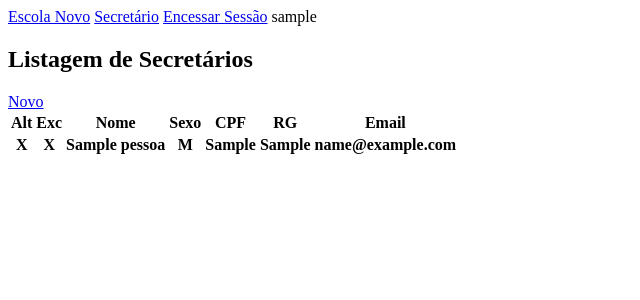
After one commit to Bruno-Oliveira-e-Oliveira/GEscolar, a Django app: page /gestaoEscolar/secretarios/ in a window 1280 px wide. The commit adds this page. Shown: the top 300 px of the page, without its empty margins (0-640 px from the left). Run offline with Django 3.2, Linux system fonts and the light colour scheme; a user stored in the database is signed in; tables that the repository leaves empty hold one stand-in row (values such as "Sample post"); lists and menus that the app fills with data are empty.

Commit message:
Criaçao da listagem de secretario e inicio da criaçao do cadastro de secretarios

```diff
--- a/gestaoEscolar/forms.py
+++ b/gestaoEscolar/forms.py
@@ -83,6 +83,12 @@ class EscolaForm(ModelForm):
         return nota_dados
 
 
+class SecretarioForm(ModelForm):
+    class Meta:
+        model = Secretaria
+        fields = '__all__'
+
+
 
 
     # Telefone
--- a/gestaoEscolar/models.py
+++ b/gestaoEscolar/models.py
@@ -108,6 +108,20 @@ class PessoaAbstract(models.Model):
     Usuario = models.OneToOneField(User, on_delete=models.PROTECT, blank=True, null=True)
 
     #Adicionar o campo Tipo Pessoa
+    GESTOR = 'G'
+    DIRETOR = 'D'
+    SECRETARIO = 'S'
+    PROFESSOR = 'P'
+    ALUNO = 'A'
+
+    TIPO_CONTA = (
+        (GESTOR, 'Gestor'),
+        (DIRETOR, 'Diretor'),
+        (SECRETARIO, 'Secretário'),
+        (PROFESSOR, 'Professor'),
+        (ALUNO, 'Aluno')
+    )
+    Tipo_Pessoa = models.CharField('Tipo de Pessoa', max_length=20, choices=TIPO_CONTA)
 
     Endereco = models.OneToOneField(
         'Endereco',
@@ -139,19 +153,22 @@ class PessoaAbstract(models.Model):
         return self.Nome
 
     def obter_pessoa(nome_usuario, tipo):
-        usuario = User.objects.get(username=nome_usuario)
-        if tipo == 'Gestor':
-            pessoa = Gestor.objects.filter(Usuario=usuario.id)
-        elif tipo == 'Secretaria':
-            pessoa = Secretaria.objects.filter(Usuario=usuario.id)
-        elif tipo == 'Professor':
-            pessoa = Professor.objects.filter(Usuario=usuario.id)
-        elif tipo == 'Aluno':
-            pessoa = Aluno.objects.filter(Usuario=usuario.id)
+        if nome_usuario:
+            usuario = User.objects.get(username=nome_usuario)
+            if tipo == 'Gestor':
+                pessoa = Gestor.objects.filter(Usuario=usuario.id)
+            elif tipo == 'Secretaria':
+                pessoa = Secretaria.objects.filter(Usuario=usuario.id)
+            elif tipo == 'Professor':
+                pessoa = Professor.objects.filter(Usuario=usuario.id)
+            elif tipo == 'Aluno':
+                pessoa = Aluno.objects.filter(Usuario=usuario.id)
+            else:
+                pessoa = Pessoa.objects.filter(Usuario=usuario.id)
+
+            return pessoa[0]
         else:
-            pessoa = Pessoa.objects.filter(Usuario=usuario.id)
-
-        return pessoa[0]
+            return None
 
 
 
@@ -160,15 +177,6 @@ class Pessoa(PessoaAbstract):
 
 
 class Gestor(Pessoa):
-    #Remover esse campo
-    GESTOR = 'G'
-    DIRETOR = 'D'
-    TIPO_CONTA = (
-        (GESTOR, 'Gestor'),
-        (DIRETOR, 'Diretor')
-    )
-    Tipo_Gestor = models.CharField('Tipo de Gestor', max_length=20, choices=TIPO_CONTA, default=GESTOR)
-
     def tornar_diretor(self, escola, diretor_anterior):
         # if diretor_anterior:
         #     achou = Gestor.objects.filter(id=diretor_anterior.id, Escola=escola.id).exists()
@@ -192,11 +200,7 @@ class Gestor(Pessoa):
         self.Escola = None
 
 
-
-
-
-
-
+#Mudar para secretario
 class Secretaria(Pessoa):
     pass
 
--- /dev/null
+++ b/gestaoEscolar/templates/gestaoEscolar/secretario/secretario_listagem.html
@@ -0,0 +1,58 @@
+{% extends 'projeto/base/base.html' %}
+
+{% block title %}Listagem de Secretários | GEscolar{% endblock  %}
+
+
+{% block main %}
+
+    <h2>Listagem de Secretários</h2>
+
+    <table>
+        <thead>
+            <tr>
+                <th>Alt</th>
+                <th>Exc</Th>
+                <th>Nome</th>
+                <th>Sexo</th>
+                <th>CPF</th>
+                <th>RG</th>
+                <th>Email</th>
+            </tr>
+            <a href="#">Novo</a>
+        </thead>
+        <tbody>
+            {% for secretario in secretarios %}
+                {% if secretarios is not None %}
+                    <tr>
+                        <th>X</th>
+                        <th>X</Th>
+                        <th>{{ secretario.Nome }}</th>
+                        <th>{{ secretario.Sexo }}</th>
+                        <th>
+                            {% if secretario.Cpf is not None %}
+                                {{ secretario.Cpf }}
+                            {% endif %}
+                        </th>
+                        <th>
+                            {% if secretario.Rg is not None %}
+                                {{ secretario.Rg }}
+                            {% endif %}
+                        </th>
+                        <th>{{ secretario.Usuario.email }}</th>
+                    </tr>
+                {% else %}
+                    <tr>
+                        <th>X</th>
+                        <th>X</th>
+                        <th></th>
+                        <th></th>
+                        <th></th>
+                        <th></th>
+                        <th></th>
+                    </tr>
+                {% endif %}
+            {% endfor %}
+        </tbody>
+    </table>
+
+{% endblock  %}
--- a/gestaoEscolar/urls.py
+++ b/gestaoEscolar/urls.py
@@ -1,14 +1,18 @@
 from django.urls import path, include
-from .views import gestao_escolar_inicio, login, logout, diretor_novo, escola_novo, escola_alterar
+from .views import *
 
 urlpatterns = [
     path('', gestao_escolar_inicio , name='gestao_escolar_inicio'),
     path('login/', login , name='login'),
     path('logout/', logout , name='logout'),
+
     path('diretor/novo/', diretor_novo, name='diretor_novo'),
 
     path('escola/novo/', escola_novo, name='escola_novo'),
-    path('escola/alterar/<int:id>', escola_alterar, name='escola_alterar')
+    path('escola/alterar/<int:id>', escola_alterar, name='escola_alterar'),
+
+    path('secretarios/', secretario_listagem, name='secretario_listagem'),
+
 
 
 ]
--- a/gestaoEscolar/views.py
+++ b/gestaoEscolar/views.py
@@ -1,10 +1,10 @@
-from django.shortcuts import render, redirect
+from django.shortcuts import render, redirect, Http404
 from django.contrib.auth import authenticate, login as login_auth, logout as logout_auth
 from django.contrib.auth.models import User
 from django.contrib.auth.decorators import login_required, permission_required
 from django.db import transaction
-from .forms import GestorForm, EnderecoForm, TelefoneForm, EscolaForm, UsuarioForm
-from .models import Gestor, Escola, Endereco, Telefone, Pessoa, Secretaria, Professor, Aluno
+from .forms import *
+from .models import *
 
 
 # Create your views here.
@@ -34,6 +34,7 @@ def gestao_escolar_inicio(request):
     return render(request,'gestaoEscolar/inicio/gestaoescolar.html')
 
 #gestor e diretor
+#Adicionar tipo pessoa
 def diretor_novo(request):
     TIPO_SEXO = Gestor.TIPO_SEXO
     ZONAS = Endereco.TIPOS_ZONAS
@@ -55,7 +56,7 @@ def diretor_novo(request):
             'Cpf': dados['Cpf'],
             'Rg': dados['Rg'],
             'Usuario': '',
-            'Tipo_Gestor': 'D',
+            'Tipo_Pessoa': 'D',
             'Telefone': ''
         }
         endereco_dados = {
@@ -348,5 +349,114 @@ def escola_alterar(request,id):
                 }
                 return render(request,'gestaoEscolar/escola/escola_form.html',context)
 
-def secretaria_listar(request):
-    pass
+
+@login_required
+def secretario_listagem(request):
+    pessoa = Pessoa.obter_pessoa(request.user.username,'Pessoa')
+    if (pessoa is not None) and (pessoa.Escola is not None):
+        secretarios = Secretaria.objects.filter(Escola=pessoa.Escola)
+        context = {'secretarios': secretarios}
+        return render(request, 'gestaoEscolar/secretario/secretario_listagem.html', context)
+    else:
+        #Pessoa sem escola ou nome de usuario vazio
+        #Tratar depois
+        return Http404('Não foi encontrada nenhuma associação com uma escola')
+
+
+@login_required
+def secretario_novo(request):
+    TIPO_SEXO = Secretaria.TIPO_SEXO
+    ZONAS = Endereco.TIPOS_ZONAS
+    if request.method == 'GET':
+        context = {'Tipo_Sexo': TIPO_SEXO, 'zonas': ZONAS}
+        return render(request,'gestaoEscolar/secretario/secretario_form.html', context)
+    else:
+        dados = request.POST
+        secretario_dados = {
+            'Nome': dados['Nome'],
+            'Sexo': dados['Sexo'],
+            'Data_Nascimento': dados['Data_Nascimento'],
+            'Cpf': dados['Cpf'],
+            'Rg': dados['Rg'],
+            'Usuario': '',
+            'Tipo_Pessoa': 'S',
+            'Telefone': ''
+        }
+        endereco_dados = {
+            'Rua': dados['Rua'],
+            'Numero': dados['Numero'],
+            'Bairro': dados['Bairro'],
+            'Cidade': dados['Cidade'],
+            'Estado': dados['Estado'],
+            'Complemento': dados['Complemento'],
+            'Zona': dados['Zona']
+        }
+        telefone_dados = {
+            'Numero1': dados['Numero1'],
+            'Numero2': dados['Numero2']
+        }
+        secretario_form = SecretarioForm(secretario_dados)
+        endereco_form = EnderecoForm(endereco_dados)
+        telefone_form = TelefoneForm(telefone_dados)
+        erros_secretario = {}
+        erros_endereco = {}
+        erros_telefone = {}
+
+        if not secretario_form.is_valid():
+            erros_secretario = secretario_form.errors
+
+        if not endereco_form.is_valid():
+            erros_endereco = endereco_form.errors
+
+        if not telefone_form.is_valid():
+            erros_telefone = telefone1_form.errors
+
+        if erros_secretario or erros_endereco or erros_telefone:
+            erros = []
+            for erro in erros_secretario.values():
+                erros.append(erro)
+            for erro in erros_endereco.values():
+                erros.append(erro)
+            for erro in erros_telefone.values():
+                erros.append(erro)
+            context = {
+                'Tipo_Sexo': TIPO_SEXO,
+                'zonas': ZONAS,
+                'erros':erros,
+                'secretario_dados':secretario_dados,
+                'endereco_dados': endereco_dados,
+                'telefone_dados': telefone_dados
+            }
+            return render(request,'gestaoEscolar/secretario/secretario_form.html', context)
+        else:
+            try:
+                with transaction.atomic():
+                    #Criar o nome de usuario a partir do RG e CPF
+                    # (fazê-los obrigatórios nos cadastros exceto Diretores)
+                    usuario = User.objects.create_user(
+                        dados['username'],
+                        dados['email'],
+                        dados['password']
+                    )
+                    usuario.save()
+                    endereco = endereco_form.save()
+                    telefone = telefone_form.save()
+                    secretario_dados['Usuario'] = usuario.id
+                    secretario_dados['Telefone'] = telefone.id
+                    secretario_dados['Endereco'] = endereco.id
+                    secretario_form = secretarioForm(secretario_dados)
+                    secretario = secretario_form.save()
+                    return redirect('gestao_escolar_inicio')
+            except Error:
+                #Erros de servidor (500)
+                Error = 'Erro no servidor: '+Error
+                erros = [Error]
+                context = {
+                    'Tipo_Sexo': TIPO_SEXO,
+                    'zonas': ZONAS,
+                    'erros':erros,
+                    'secretario_dados':secretario_dados,
+                    'endereco_dados': endereco_dados,
+                    'telefone_dados': telefone_dados
+                }
+                return render(request,'gestaoEscolar/secretario/secretario_form.html', context)
--- a/templates/projeto/base/base.html
+++ b/templates/projeto/base/base.html
@@ -12,7 +12,10 @@
 <body>
     {% block cabecalho %}
         {% if user.is_authenticated%}
+            <a href="{% url 'escola_novo' %}">Escola Novo</a>
+            <a href="{% url 'secretario_listagem' %}">Secretário</a>
             <a href="{% url 'logout' %}">Encessar Sessão</a>
+            {{ user.username }}
         {% endif %}
     {% endblock  %}
 
```
Also changed, not shown: gestaoEscolar/migrations/0019_remove_gestor_tipo_gestor.py (added), gestaoEscolar/migrations/0020_pessoa_tipo_pessoa.py (added).
